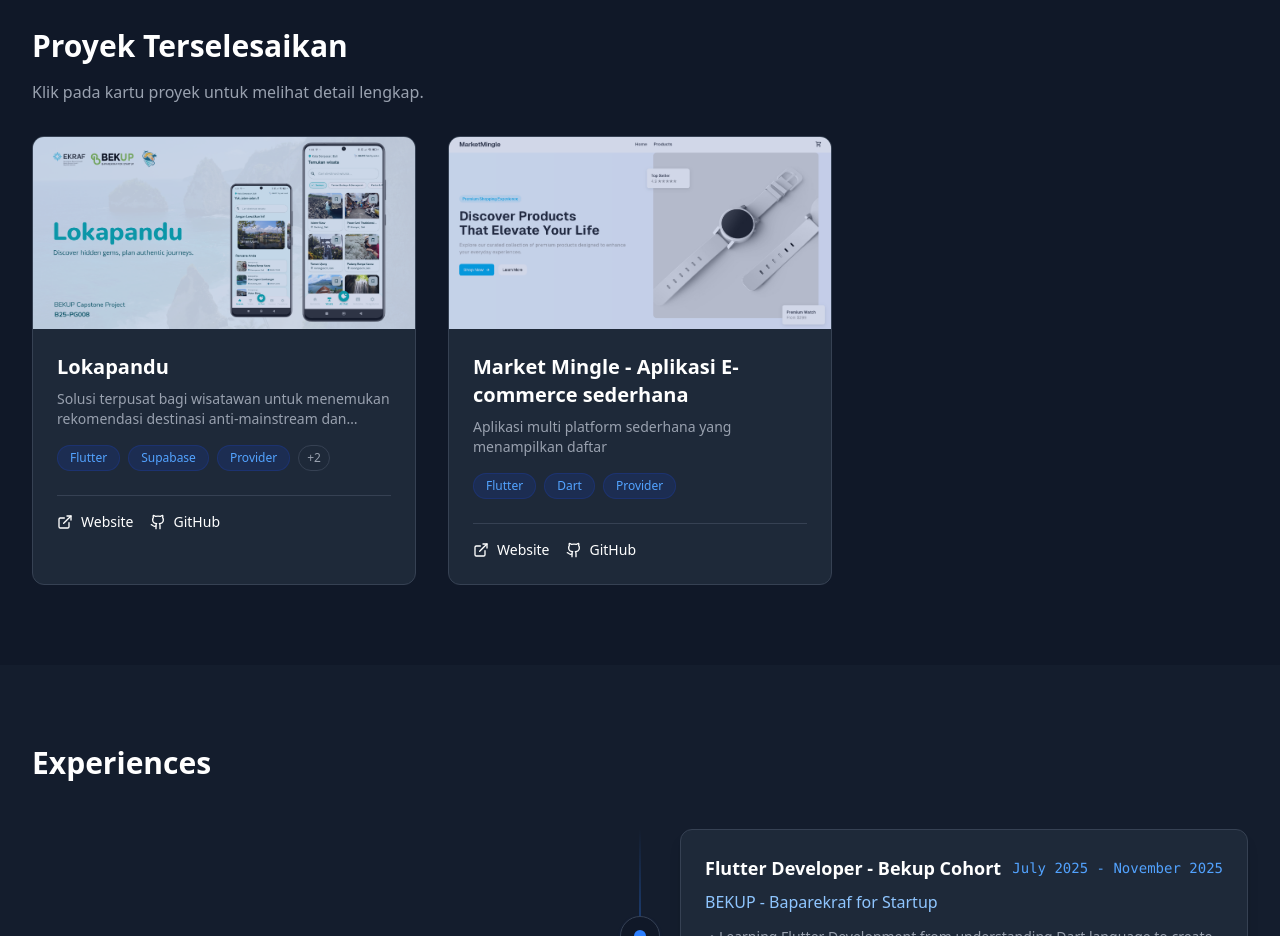
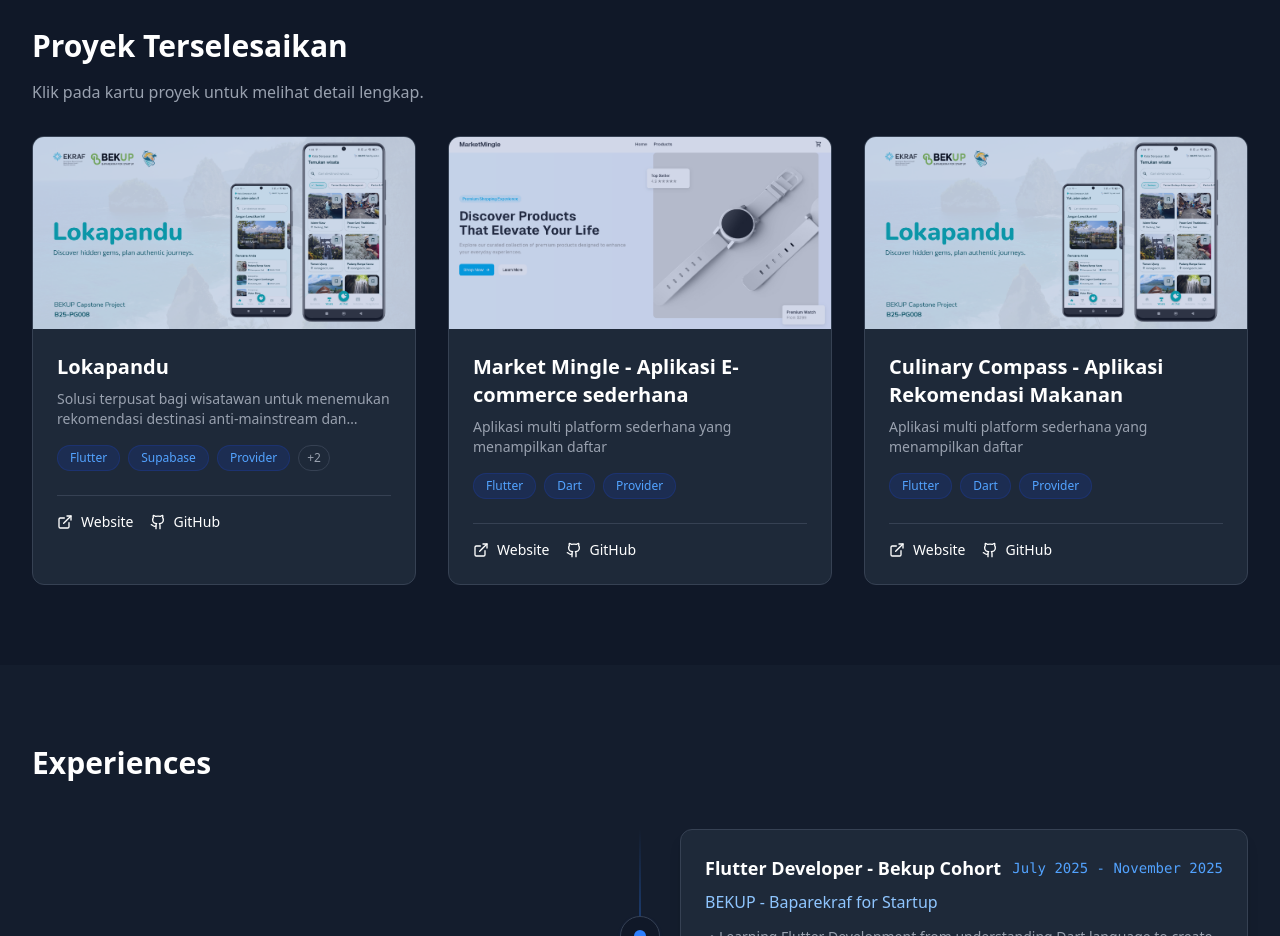
Before and after one commit to Andi-IM/vue-portfolio, a Vue app: page / in a window 1280 px wide. Shown: the part 1340-2276 px from the top of the page. Built offline with nearby package versions, Linux system fonts and the light colour scheme; the HTML template or start-up script is replaced by a standard one.

Commit message:
feat: add ProjectsSection component to showcase portfolio projects with a detail modal

```diff
--- a/src/components/ProjectsSection.vue
+++ b/src/components/ProjectsSection.vue
@@ -3,6 +3,7 @@ import { ref } from 'vue'
 import { ExternalLink, Github, X, Smartphone, Code, CheckCircle2 } from 'lucide-vue-next'
 import marketMingleImg from '../images/market-mingle.png'
 import lokapanduImg from '../images/lokapandu.png'
+import culinaryCompassImg from '../images/lokapandu.png'
 
 interface Project {
   title: string
@@ -24,11 +25,7 @@ const projects = [
       'Solusi terpusat bagi wisatawan untuk menemukan rekomendasi destinasi anti-mainstream dan menyusun rencana perjalanan secara visual dan efisien.',
     longDescription:
       'Lokapandu dikembangkan untuk menjawab tantangan pariwisata Indonesia yang tumbuh pesat, di mana wisatawan kesulitan merencanakan perjalanan akibat informasi destinasi yang tersebar. Aplikasi ini menyatukan pencarian dan perencanaan wisata dalam satu platform. MVP aplikasi Lokapandu memiliki tiga fitur utama: Rekomendasi Wisata, Rencana Wisata, dan Asisten Wisata AI berbasis Gemini. Dibangun dengan Flutter dan Supabase, Lokapandu menghadirkan solusi modern, aman, dan siap pakai bagi wisatawan.',
-    features: [
-      'Rekomendasi Wisata',
-      'Rencana Wisata',
-      'Asisten Wisata AI berbasis Gemini',
-    ],
+    features: ['Rekomendasi Wisata', 'Rencana Wisata', 'Asisten Wisata AI berbasis Gemini'],
     tags: ['Flutter', 'Supabase', 'Provider', 'Gemini', 'Dart'],
     image: lokapanduImg,
     link: 'https://drive.google.com/drive/folders/1HIW2WgRz-RxB3vCe9joTAXPQ5N1v3HqY?usp=drive_link',
@@ -39,15 +36,32 @@ const projects = [
     description: 'Aplikasi multi platform sederhana yang menampilkan daftar',
     longDescription:
       'FinTrack adalah solusi manajemen keuangan pribadi yang komprehensif. Dibangun dengan Flutter untuk performa native yang mulus, aplikasi ini memungkinkan pengguna untuk mencatat transaksi harian, memvisualisasikan arus kas dengan grafik interaktif, dan menetapkan anggaran bulanan agar tetap pada jalurnya. Sinkronisasi cloud memastikan data Anda aman dan dapat diakses dari perangkat mana pun.',
-    features: [
-      'Penjelajahan produk',
-      'Keranjang belanja',
-      'multi-platform (web, mobile, desktop)',
-    ],
-    tags: ['Flutter','Dart', 'Provider', ],
+    features: ['Penjelajahan produk', 'Keranjang belanja', 'multi-platform (web, mobile, desktop)'],
+    tags: ['Flutter', 'Dart', 'Provider'],
     image: marketMingleImg,
     link: 'https://marketmingle.andi-irhamm.workers.dev/',
     github: 'https://github.com/Andi-IM/market-mingle.git',
+  },
+  {
+    title: 'Culinary Compass - Aplikasi Rekomendasi Makanan',
+    description: 'Aplikasi multi platform sederhana yang menampilkan daftar',
+    longDescription:
+      'Culinary Compass adalah aplikasi yang menampilkan daftar rekomendasi restoran berdasarkan rating dan review pengguna. Aplikasi ini menggunakan API dari restaurant.com untuk mengambil data restoran dan menampilkan informasi lengkap tentang setiap restoran termasuk alamat, menu, rating, dan review. Pengguna dapat mencari restoran berdasarkan nama, kategori, atau lokasi. Aplikasi ini juga memiliki fitur untuk menyimpan restoran favorit dan memberikan pemberitahuan tentang acara restoran yang akan datang.',
+    features: [
+      'Restaurant List with API Integration',
+      'Restaurant Search by name',
+      'Restaurant Detail View with comprehensive information',
+      'Restaurant Review Submission with rating',
+      'Favorite Restaurants management',
+      'Scheduled Restaurant Reminder notifications (more feature only on mobile)',
+      'Dark/Light Theme support',
+      'Cross-platform (web, mobile, desktop)',
+      'Responsive Design for all device sizes',
+    ],
+    tags: ['Flutter', 'Dart', 'Provider'],
+    image: culinaryCompassImg,
+    link: 'https://culinary-compass.andi-irhamm.workers.dev/',
+    github: 'https://github.com/Andi-IM/CulinaryCompass.git',
   },
 ]
 
```
Also changed, not shown: src/images/culinary-compass.png (added).
